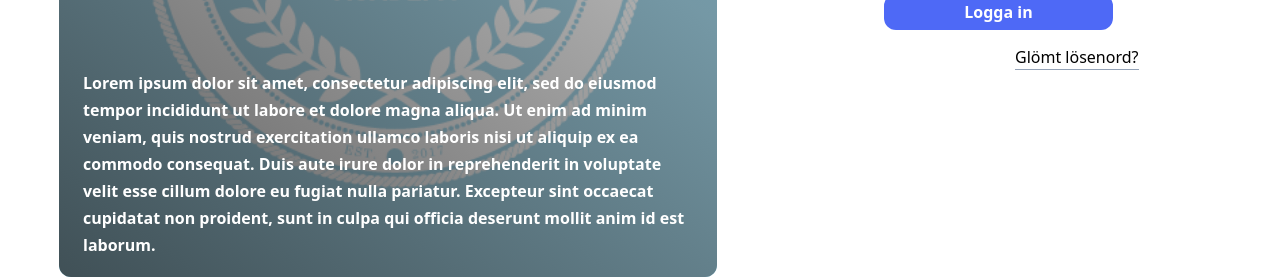
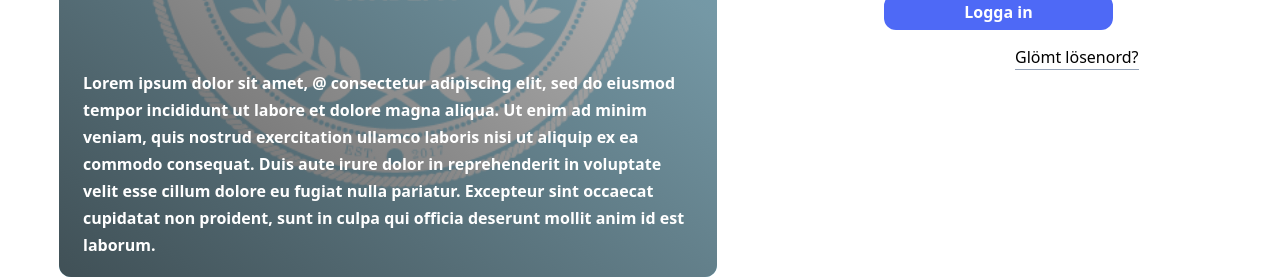
Before and after one commit to CaiusMatei/Praktik, a React (Vite) app in the folder Frontend/: page / in a window 1280 px wide. Shown: the part 557-836 px from the top of the page. Built offline with nearby package versions, Linux system fonts and the light colour scheme.

Commit message:
Update Home.jsx

```diff
--- a/Frontend/src/components/Home.jsx
+++ b/Frontend/src/components/Home.jsx
@@ -15,12 +15,12 @@ export default function Home() {
                     className="rounded-[12px]  h-full  flex justify-center "
                     style={linearGradientStyle}
                 >
-                    <p className="w-[610px] h-[139px] m-[24px] mt-[471px] font-[700] text-[16px] leading-[27px] text-white ">
-                        Lorem ipsum dolor sit amet, consectetur adipiscing elit,
-                        sed do eiusmod tempor incididunt ut labore et dolore
-                        magna aliqua. Ut enim ad minim veniam, quis nostrud
-                        exercitation ullamco laboris nisi ut aliquip ex ea
-                        commodo consequat. Duis aute irure dolor in
+                    <p className="w-[610px] h-[139px] m-[24px] mt-[471px] font-[700] font-din_medium text-[16px] leading-[27px] text-white ">
+                        Lorem ipsum dolor sit amet, @ consectetur adipiscing
+                        elit, sed do eiusmod tempor incididunt ut labore et
+                        dolore magna aliqua. Ut enim ad minim veniam, quis
+                        nostrud exercitation ullamco laboris nisi ut aliquip ex
+                        ea commodo consequat. Duis aute irure dolor in
                         reprehenderit in voluptate velit esse cillum dolore eu
                         fugiat nulla pariatur. Excepteur sint occaecat cupidatat
                         non proident, sunt in culpa qui officia deserunt mollit
```
